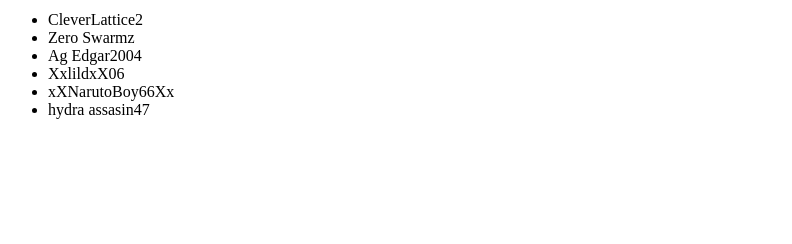
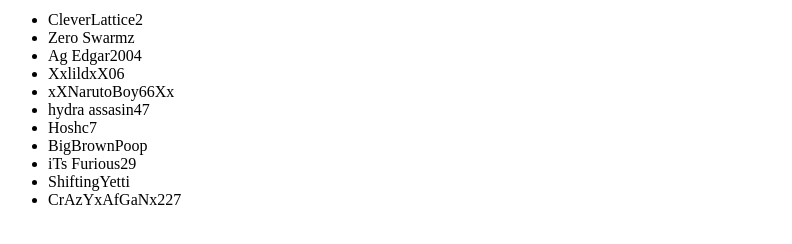
Before and after one commit to TreOdeen/Haze-Roster, a plain HTML site: page index.html in a window 1280 px wide. Shown: the part 90-334 px from the top of the page, without its empty margins (0-792 px from the left). Drawn offline with Linux system fonts and the light colour scheme.

Commit message:
Update index.html

```diff
--- a/index.html
+++ b/index.html
@@ -14,6 +14,11 @@
     <li>XxlildxX06</li>
     <li>xXNarutoBoy66Xx</li>
     <li>hydra assasin47</li>
+    <li>Hoshc7</li>
+    <li>BigBrownPoop</li>
+    <li>iTs Furious29</li>
+    <li>ShiftingYetti</li>
+    <li>CrAzYxAfGaNx227</li>
     </ul>
       </body>
 </html>
```
